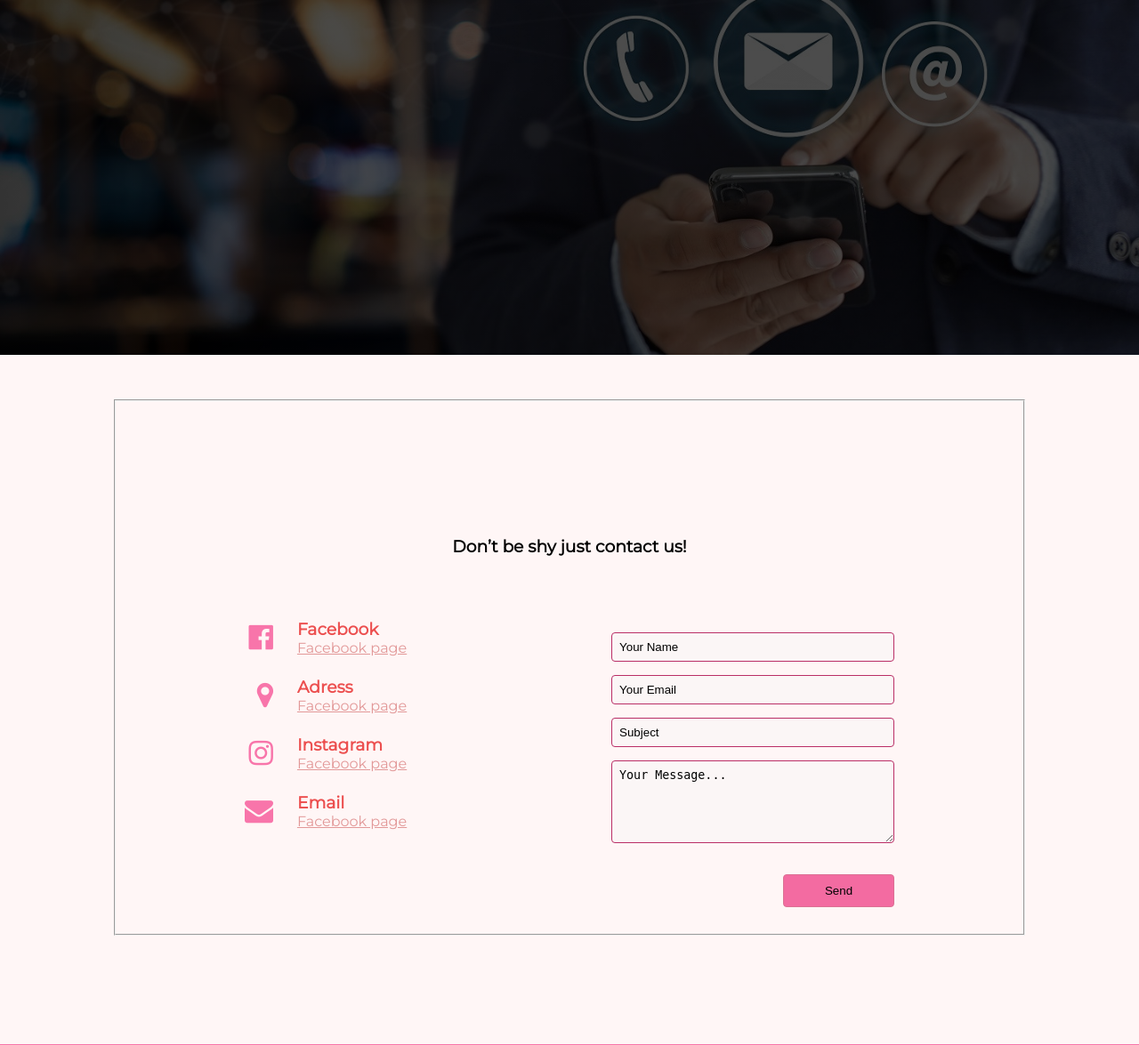
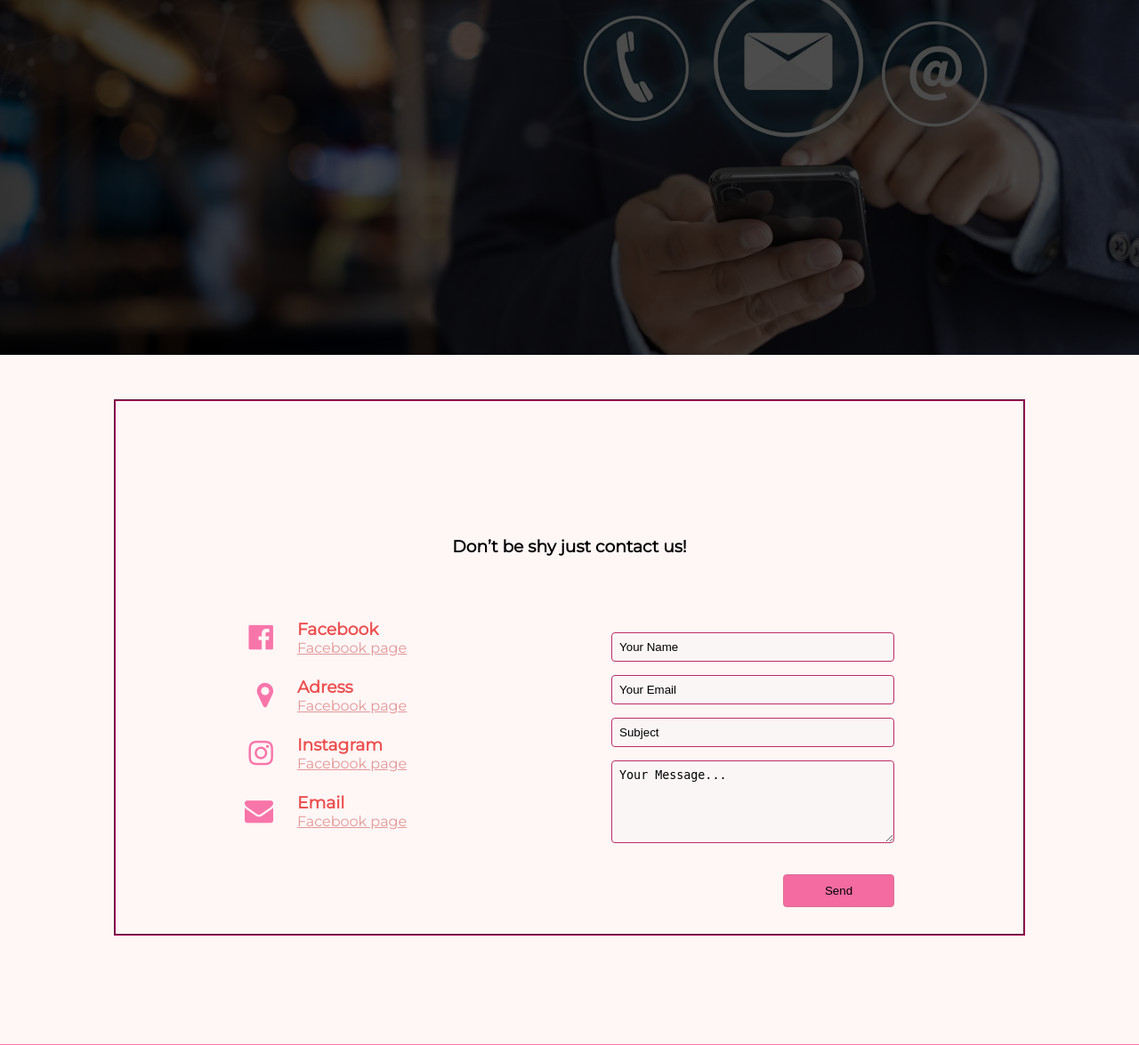
Before and after one commit to anitabuja/ProjektiWeb, a PHP site: page /contactus.html in a window 1280 px wide. Shown: the part 101-1276 px from the top of the page at 89% size. Run offline with PHP 8.4, Linux system fonts and the light colour scheme.

Commit message:
change fieldset

```diff
--- a/style.css
+++ b/style.css
@@ -655,6 +655,7 @@ background-attachment: fixed;
 fieldset{
   padding: 30px;
   margin-top: 50px;
+  border-color: #aa045f;
 }
 
 
```
